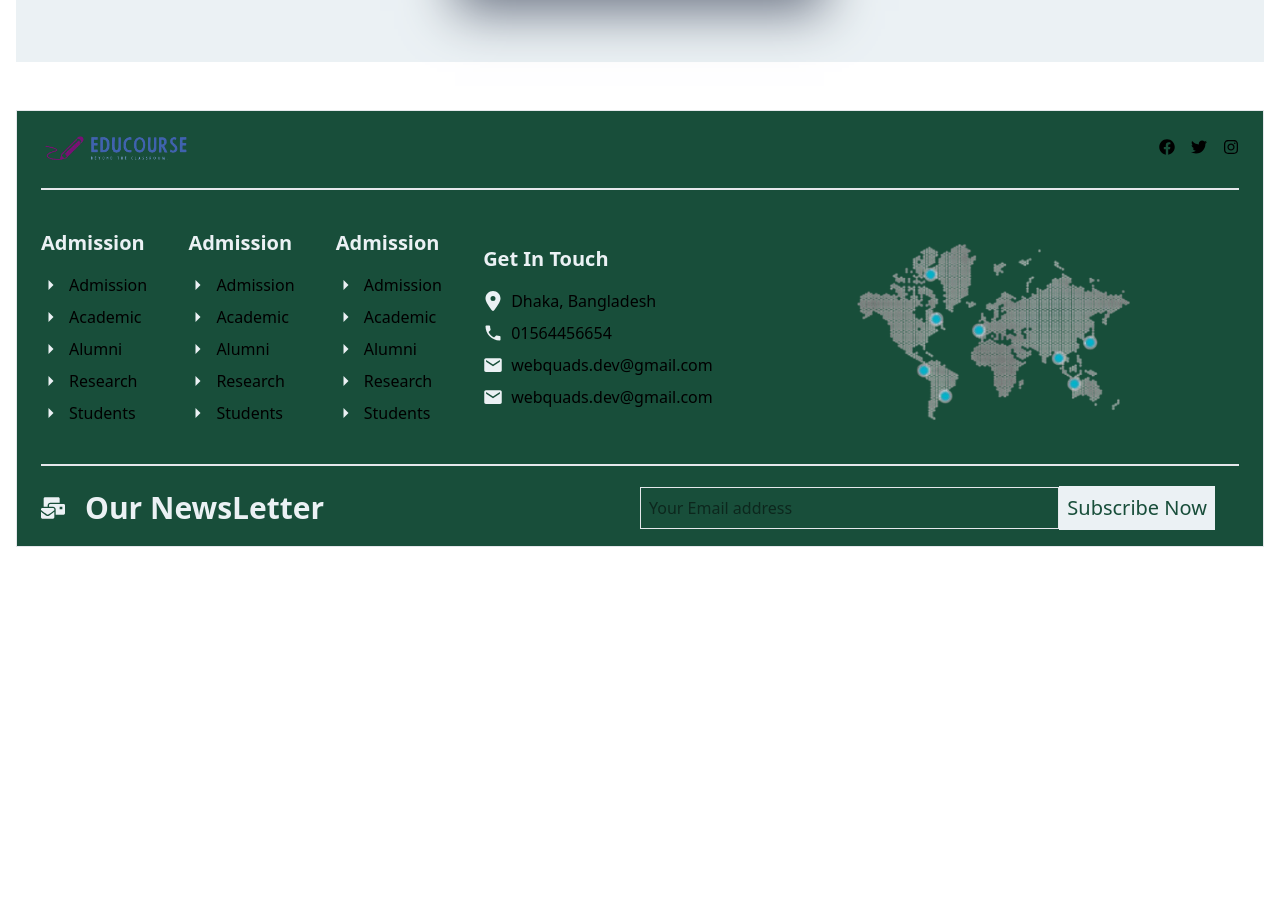
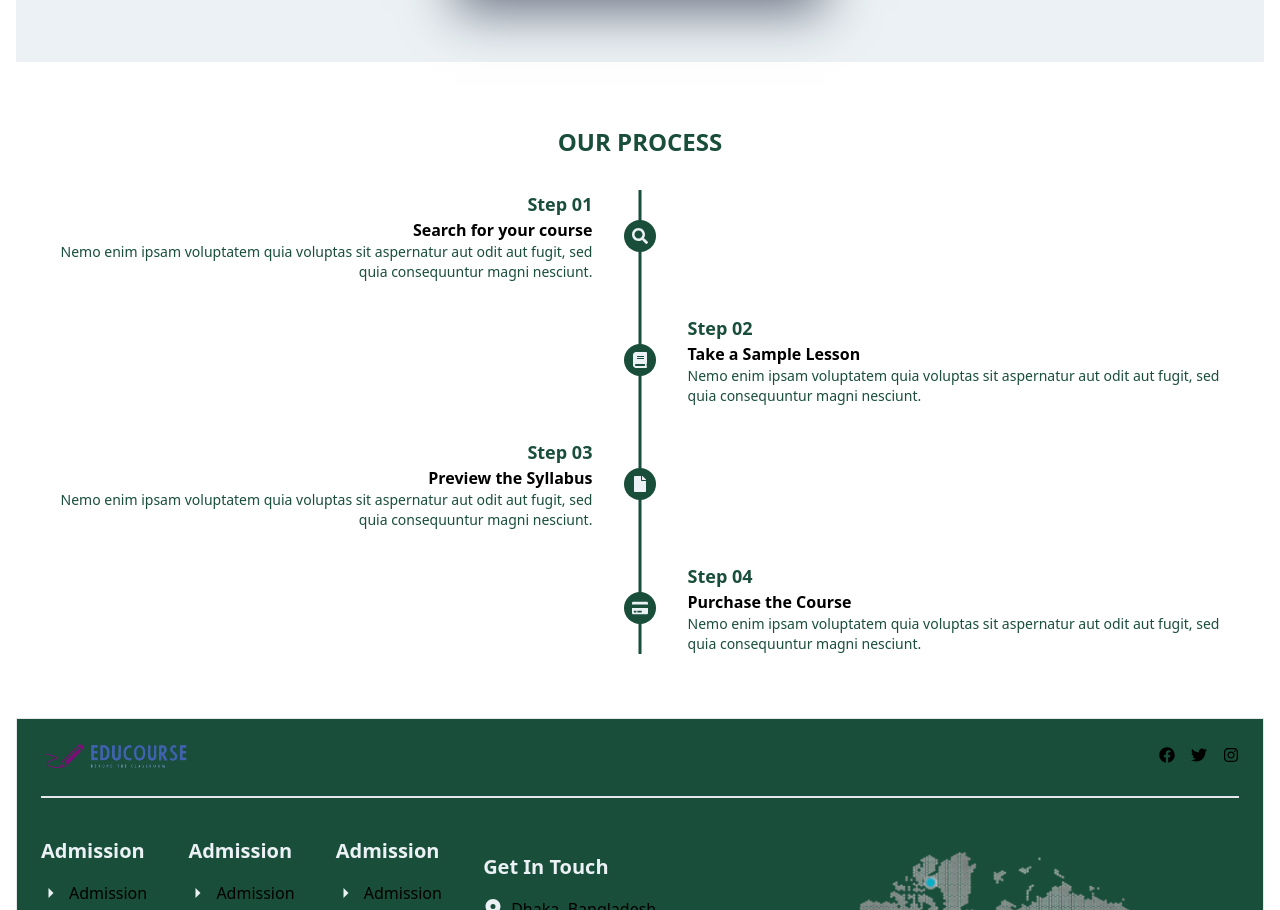
Before and after one commit to eduCourseOrg/eduCourse-client, a React (Vite) app: page / in a window 1280 px wide. Shown: the part 3549-4459 px from the top of the page. Before the commit the page ends 4112 px from the top, so only its background shows below. Built offline with nearby package versions, Linux system fonts and the light colour scheme; no server answers.

Commit message:
Our process component for home page is updated

```diff
--- /dev/null
+++ b/src/Components/Home/OurProcess.jsx
@@ -0,0 +1,90 @@
+import { FaBook, FaCreditCard, FaFile, FaSearch } from "react-icons/fa";
+
+const OurProcess = () => {
+    return (
+        <div className="w-full p-4">
+            <h1 className="text-center text-2xl font-bold mb-8 text-[var(--color-primary)]">OUR PROCESS</h1>
+            <div className="relative">
+                {/* Center Line */}
+                <div className="absolute left-1/2 transform -translate-x-1/2 h-full border-l-3 border-[var(--color-primary)]"></div>
+
+                <div className="flex flex-col items-center space-y-8">
+                    {/* Content-1 */}
+                    <div className="flex items-center w-full">
+                        {/* text content */}
+                        <div className="w-1/2 text-right pr-8">
+                            <h2 className="text-[var(--color-primary)] font-bold text-lg">Step 01</h2>
+                            <p className="font-semibold">Search for your course</p>
+                            <p className="text-sm text-[var(--color-primary)]">Nemo enim ipsam voluptatem quia voluptas sit aspernatur aut odit aut fugit, sed quia consequuntur magni nesciunt.</p>
+                        </div>
+                        <div className="relative">
+                            {/* Step Mark */}
+                            <div className="w-8 h-8 bg-[var(--color-primary)] rounded-full flex items-center justify-center text-[var(--color-secondary)]">
+                                <FaSearch className=" z-10"></FaSearch>
+                            </div>
+                        </div>
+                        {/* Blank div for right side. there is no content */}
+                        <div className="w-1/2"></div>
+                    </div>
+
+                    {/* Content-2 */}
+                    <div className="flex items-center w-full">
+                        {/* Blank div for left side content. there has no content */}
+                        <div className="w-1/2"></div>
+                        {/* Step Mark */}
+                        <div className="relative">
+                            <div className="w-8 h-8 bg-[var(--color-primary)] rounded-full flex items-center justify-center text-[var(--color-secondary)]">
+                                <FaBook className="z-10"></FaBook>
+                            </div>
+                        </div>
+                        {/* Text Content */}
+                        <div className="w-1/2 pl-8">
+                            <h2 className="text-[var(--color-primary)] font-bold text-lg">Step 02</h2>
+                            <p className="font-semibold">Take a Sample Lesson</p>
+                            <p className="text-sm text-[var(--color-primary)]">Nemo enim ipsam voluptatem quia voluptas sit aspernatur aut odit aut fugit, sed quia consequuntur magni nesciunt.</p>
+                        </div>
+                    </div>
+
+                    {/* Content-3 */}
+                    <div className="flex items-center w-full">
+                        {/* Text Content */}
+                        <div className="w-1/2 text-right pr-8">
+                            <h2 className="text-[var(--color-primary)] font-bold text-lg">Step 03</h2>
+                            <p className="font-semibold">Preview the Syllabus</p>
+                            <p className="text-sm text-[var(--color-primary)]">Nemo enim ipsam voluptatem quia voluptas sit aspernatur aut odit aut fugit, sed quia consequuntur magni nesciunt.</p>
+                        </div>
+                        {/* Step Mark */}
+                        <div className="relative">
+                            <div className="w-8 h-8 bg-[var(--color-primary)] rounded-full flex items-center justify-center text-[var(--color-secondary)]">
+                                <FaFile className="z-10"></FaFile>
+                            </div>
+                        </div>
+                        {/* Blank div for right side content */}
+                        <div className="w-1/2"></div>
+                    </div>
+
+                    {/* Content-4 */}
+                    <div className="flex items-center w-full">
+                        {/* Black div for left side content */}
+                        <div className="w-1/2"></div>
+                        {/* step Mark */}
+                        <div className="relative">
+                            <div className="w-8 h-8 bg-[var(--color-primary)] rounded-full flex items-center justify-center text-[var(--color-secondary)]">
+                                <FaCreditCard className="z-10"></FaCreditCard>
+                            </div>
+                        </div>
+                        {/* Text content */}
+                        <div className="w-1/2 pl-8">
+                            <h2 className="text-[var(--color-primary)] font-bold text-lg">Step 04</h2>
+                            <p className="font-semibold">Purchase the Course</p>
+                            <p className="text-sm text-[var(--color-primary)]">Nemo enim ipsam voluptatem quia voluptas sit aspernatur aut odit aut fugit, sed quia consequuntur magni nesciunt.</p>
+                        </div>
+                    </div>
+                </div>
+            </div>
+        </div>
+
+    );
+};
+
+export default OurProcess;
--- a/src/Pages/Home/Home.jsx
+++ b/src/Pages/Home/Home.jsx
@@ -1,6 +1,7 @@
 import Categories from "../../Components/Home/Categories";
 import Counter from "../../Components/Home/Counter";
 import Hero from "../../Components/Home/Hero";
+import OurProcess from "../../Components/Home/OurProcess";
 import PopularCourse from "../../Components/Home/PopularCourse";
 import Review from "../../Components/Home/Review";
 import TestSlide from "../../Components/Home/testSlide";
@@ -14,6 +15,7 @@ const Home = () => {
             <PopularCourse></PopularCourse>
             <Review></Review>
             <TestSlide></TestSlide>
+            <OurProcess></OurProcess>
         </>
     );
 };
```
